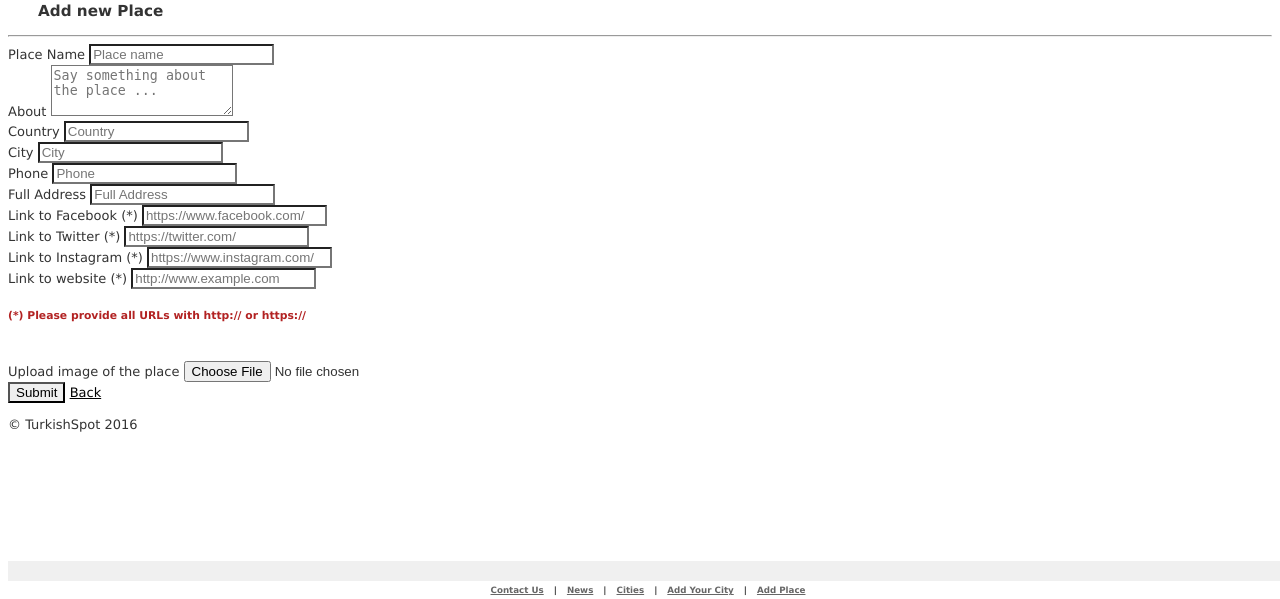
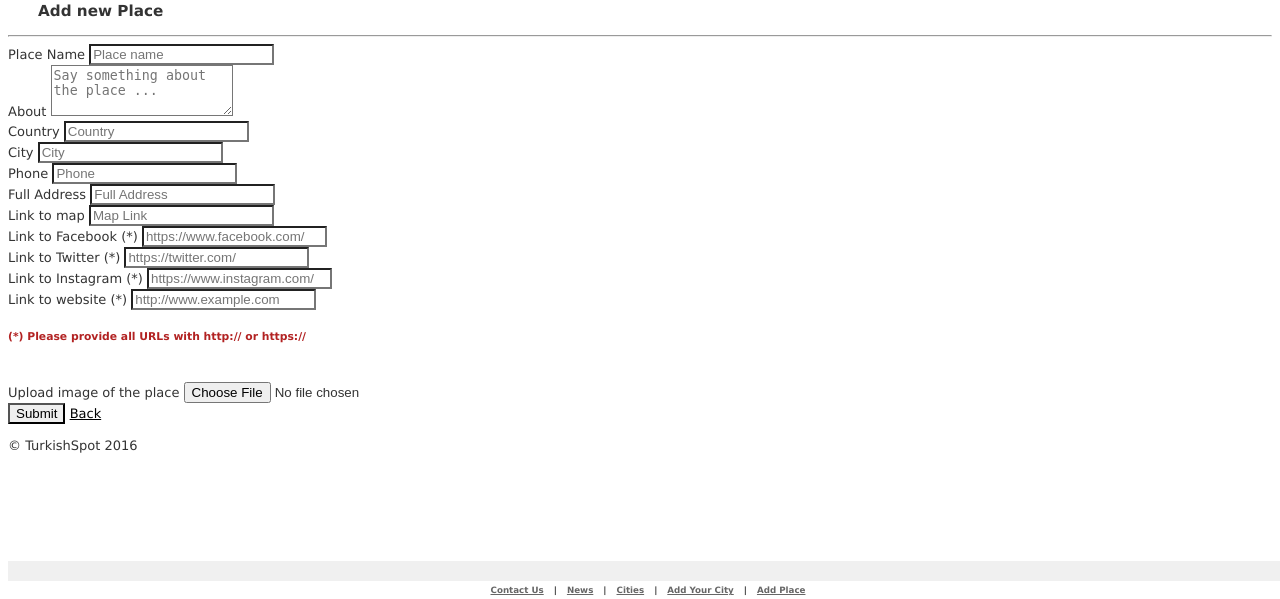
Before and after one commit to goldstar0415/spot219, a Rails app: page /places/new in a window 1280 px wide. Shown: the part 219-818 px from the top of the page. Run offline with Rails 7, Linux system fonts and the light colour scheme; style sheets or scripts are compiled from the project's sources; some libraries are stand-ins or nearby versions.

Commit message:
fixring bugs

```diff
--- a/app/controllers/places_controller.rb
+++ b/app/controllers/places_controller.rb
@@ -70,7 +70,7 @@ class PlacesController < ApplicationController
 
     # Never trust parameters from the scary internet, only allow the white list through.
     def place_params
-      params.require(:place).permit(:name, :about, :country, :city, :address, :phone, :fb, :twit, :insta, :web)
+      params.require(:place).permit(:name, :about, :country, :city, :address, :phone, :fb, :twit, :insta, :web, :map)
     end
 
     def require_same_user
--- a/app/views/places/_form.html.erb
+++ b/app/views/places/_form.html.erb
@@ -47,6 +47,10 @@
             <%= f.text_field :address, placeholder: "Full Address", class: "form-control" %>
           </div>
         </div>
+        <div class="form-group">
+          <label for="exampleInputPassword1">Link to map</label>
+          <%= f.text_field :map, placeholder: "Map Link", class: "form-control" %>
+        </div>
         <div class="col-lg-3">
           <div class="form-group">
             <label for="exampleInputPassword1">Link to Facebook (*)</label>
--- /dev/null
+++ b/db/migrate/20160423182351_add_map_to_place.rb
@@ -0,0 +1,5 @@
+class AddMapToPlace < ActiveRecord::Migration
+  def change
+    add_column :places, :map, :string
+  end
+end
```
Also changed, not shown: Gemfile, db/schema.rb.
